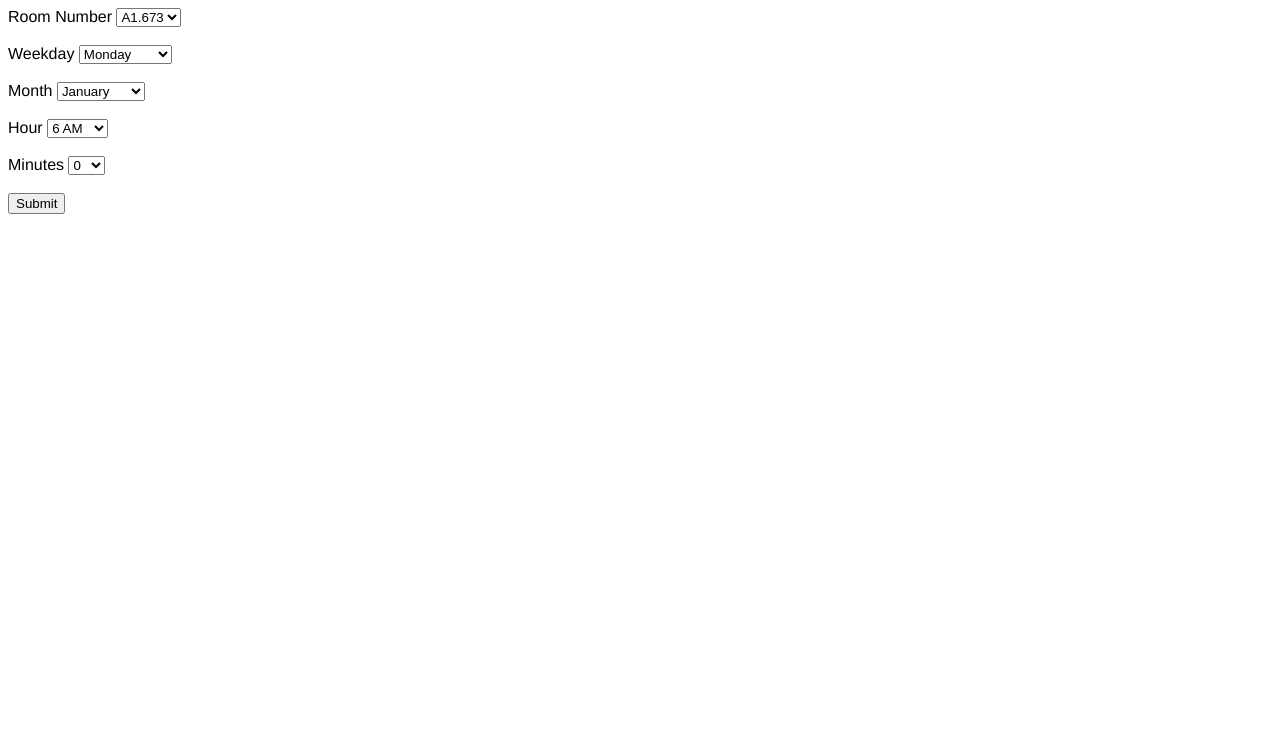
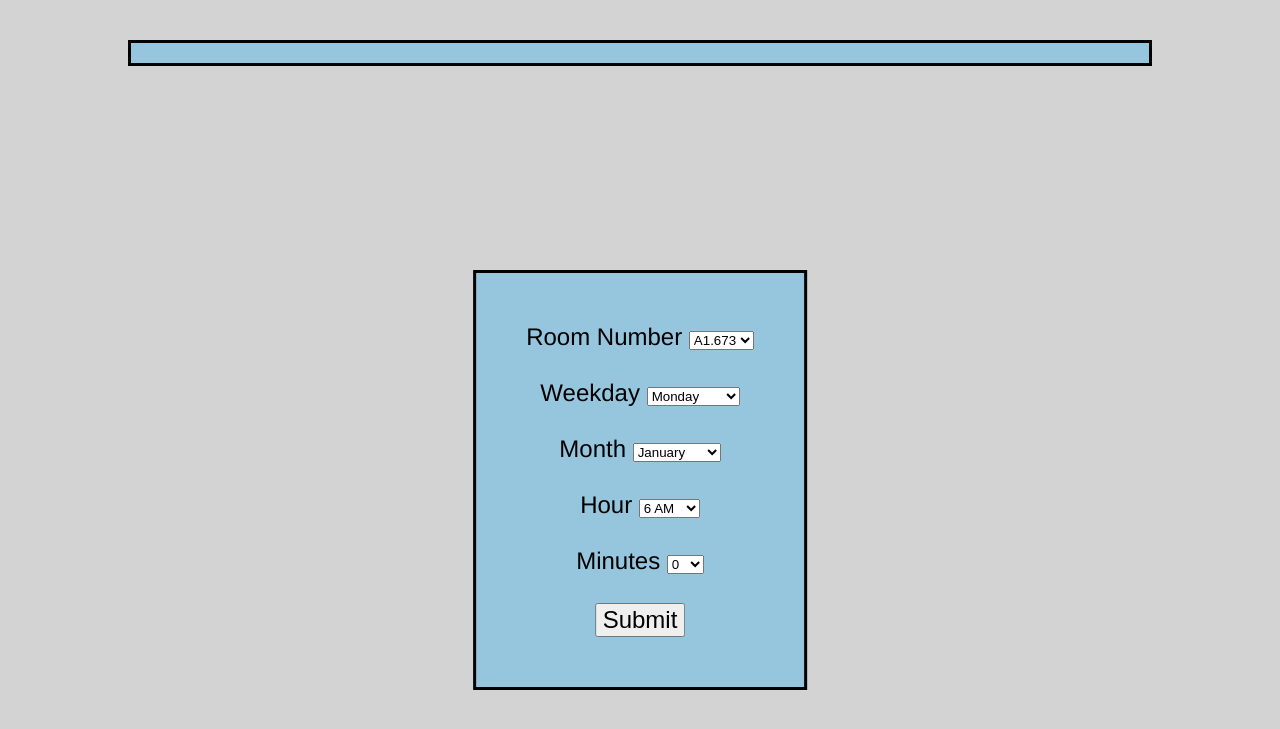
Before and after one commit to NickBarty/THHS_Flask_Site, a Flask app: page / in a window 1280 px wide. Shown: the top 729 px of the page. Run offline with Flask 2, Linux system fonts and the light colour scheme.

Commit message:
Update page to have css

```diff
--- a/static/predict_styles.css
+++ b/static/predict_styles.css
@@ -1,3 +1,38 @@
-body{
+body {
+    background-color: lightgrey;
+}
+
+.result {
     font-family: "Helvetica Neue", Helvetica, Arial, sans-serif;
+    text-align: center;
+    font-size: 150%;
+    background-color: #96C5DE;
+    border: 3px solid;
+    padding: 10px 10px 10px 10px;
+    position: absolute;
+    left: 10%;
+    right: 10%;
+    top: 5%
 }
+
+.body {
+    font-family: "Helvetica Neue", Helvetica, Arial, sans-serif;
+    text-align: center;
+    font-size: 150%;
+    background-color: #96C5DE;
+    border: 3px solid;
+    padding: 50px 50px 50px 50px;
+    position: absolute;
+    top: 60%;
+    left: 50%;
+    margin-right: -50%;
+    transform: translate(-50%, -50%)
+}
+
+.submit {
+    font-size: 100%;
+}
+
+.Minutes {
+    font-size: 100%
+}
--- a/templates/predict_page.html
+++ b/templates/predict_page.html
@@ -6,11 +6,14 @@
     <title>THHS Room Prediction</title>
 
 </head>
-<body>
+<div class="result">
     {#If there is a result from the Azure API, display it#}
     {% if result %}
         <p>{{ result }}</p>
     {% endif %}
+</div>
+<body>
+<div class="body">
     <form method="POST">
 
         {#Form code for room number#}
@@ -98,8 +101,9 @@
         </select>
         <br><br>
 
-    <input type="submit">
+        <input type="submit" class="submit">
     </form>
+</div>
 </body>
 
 </html>
```
Lines whose indentation alone changed are shown as unchanged.
